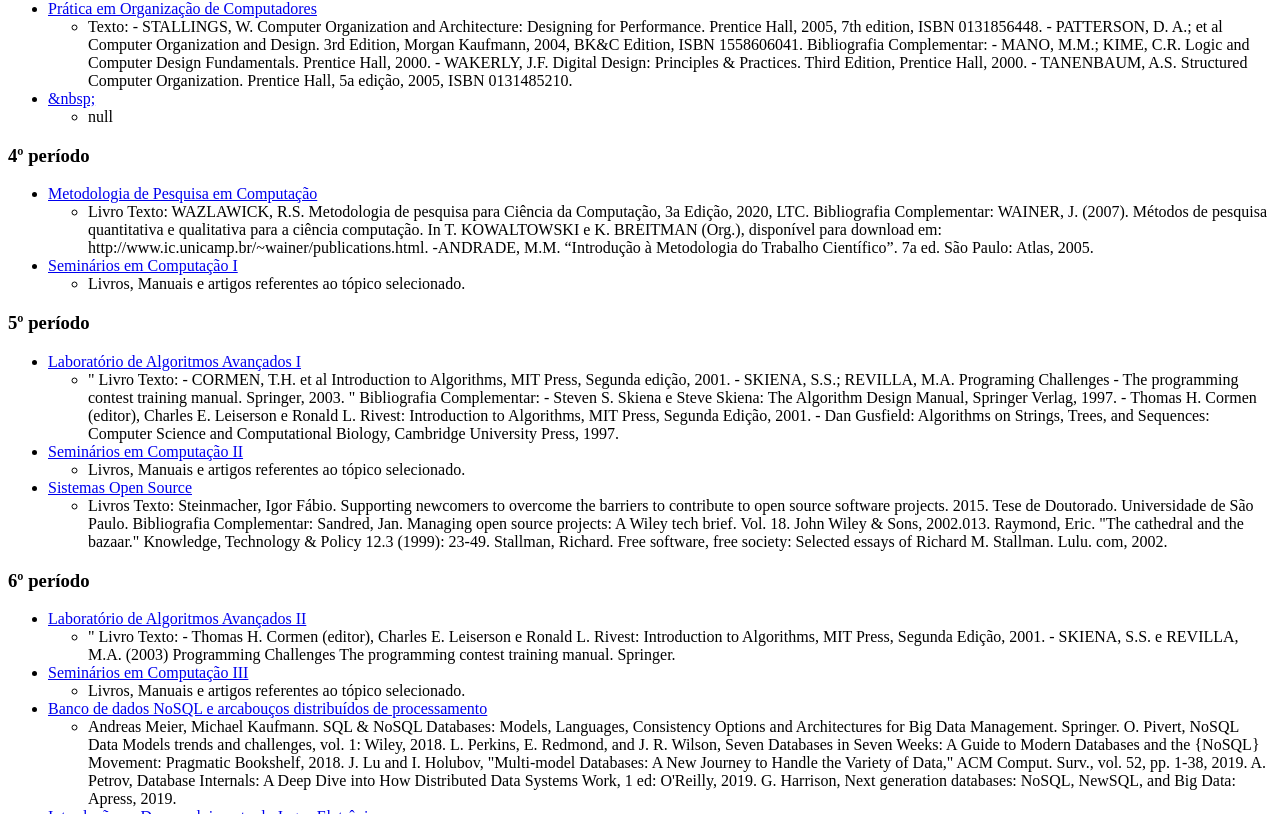
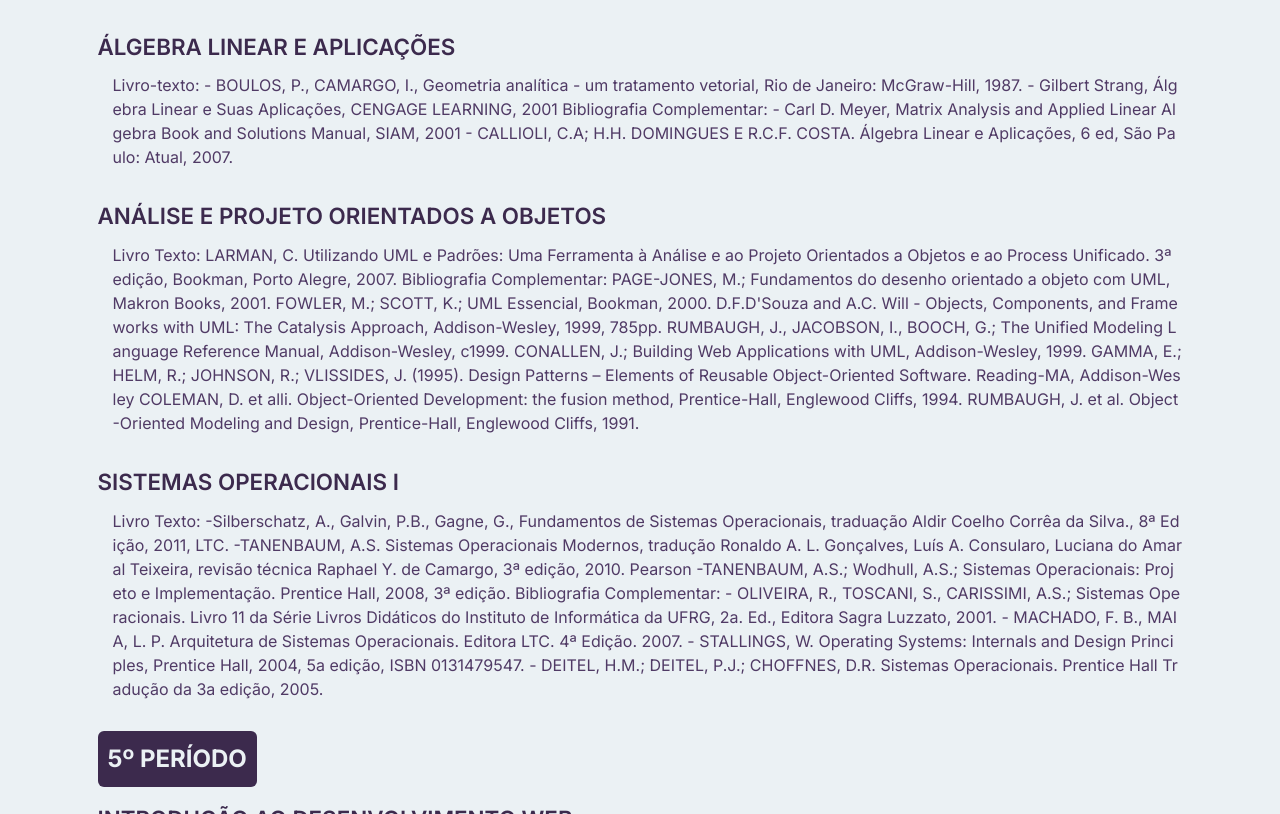
Before and after one commit to lucasnsaraujo/learn, a SvelteKit app: page / in a window 1280 px wide. Shown: the part 5646-6460 px from the top of the page. Built offline with nearby package versions, Linux system fonts and the light colour scheme.

Commit message:
making it a little less ugly;

```diff
--- a/src/app.html
+++ b/src/app.html
@@ -2,6 +2,9 @@
 <html lang="en">
 	<head>
 		<meta charset="utf-8" />
+		<link rel="preconnect" href="https://fonts.googleapis.com">
+		<link rel="preconnect" href="https://fonts.gstatic.com" crossorigin>
+		<link href="https://fonts.googleapis.com/css2?family=Inter:wght@100;200;300;400;500;600;700;800;900&display=swap" rel="stylesheet">
 		<link rel="icon" href="%sveltekit.assets%/favicon.png" />
 		<meta name="viewport" content="width=device-width" />
 		%sveltekit.head%
--- /dev/null
+++ b/src/components/List/Card.svelte
@@ -0,0 +1,98 @@
+<script>
+	export let title;
+	export let subjectsArray;
+
+	const organizePerPeriod = (data) =>
+		data
+			.reduce((acc, subject) => {
+				let { period } = subject;
+				period = Number(period);
+
+				if (!acc?.[period - 1]?.length) {
+					acc[period - 1] = [];
+				}
+
+				acc[period - 1].push(subject);
+
+				return acc;
+			}, [])
+			.filter((item) => item);
+</script>
+
+<h2>{title}</h2>
+<div class="card">
+	{#each organizePerPeriod(subjectsArray) as subjects, index}
+		<div class="period">
+			<h4>{subjects[0].period}º período</h4>
+			{#each subjects as subject}
+				<div class="content">
+					<h5>
+						<a href={subject.link} target="_blank">{subject.name}</a>
+					</h5>
+					<ul>
+						<li>{subject.books}</li>
+					</ul>
+				</div>
+			{/each}
+		</div>
+	{/each}
+</div>
+
+<style>
+	h2 {
+		color: #ebf1f4;
+        margin-bottom: 20px;
+        text-align: center;
+        border-radius: 6px;
+        padding: 20px;
+        background-color: #3c2a4d;
+	}
+
+	h4 {
+		text-transform: uppercase;
+        margin-bottom: 15px;
+        background-color: #3c2a4d;
+        border-radius: 6px;
+        padding: 10px;
+        max-width: max-content;
+        font-weight: bold;
+        color: #ebf1f4;
+	}
+	h5 {
+		text-transform: uppercase;
+        color: #3c2a4d;
+        font-size: 1.4rem;
+        margin-bottom: 10px;
+	}
+
+    h5 > a {
+        text-decoration: none;
+        color: unset;
+    }
+
+    h5 > a:visited {
+        color: unset;
+    }
+
+    h5:hover {
+        filter: opacity(0.5);
+        transition: all 0.15s ease-in-out;
+        text-decoration: underline;
+    }
+
+	li {
+		line-break: anywhere;
+        margin-left: 15px;
+        list-style: none;
+        color: #503a65;
+	}
+
+	.card {
+		border-radius: 6px;
+		/* background-color: #95adbe; */
+		margin-bottom: 80px;
+	}
+    .content {
+        margin-bottom: 30px;
+    }
+</style>
--- a/src/routes/+page.svelte
+++ b/src/routes/+page.svelte
@@ -1,90 +1,56 @@
+<script>
+	import data from '../resources/data.json';
+	import Card from '../components/List/Card.svelte';
+	import '../styles.css';
+
+	const obligatory = data.filter((item) => item.section === 'obligatory');
+
+	const elective = data.filter((item) => item.section === 'elective');
+
+	const free = data.filter((item) => item.section === 'free');
+</script>
+
 <svelte:head>
-    <title>Livros USP</title>
+	<title>Livros USP</title>
 </svelte:head>
 
-<script>
-    import data from '../resources/data.json';
+<main>
+	<header>
+		<h1>Ciência da Computação para Autodidatas</h1>
+		<p>
+			Bem-vindo ao nosso site! Aqui você encontrará recursos de aprendizado de alta qualidade
+             para estudantes e desenvolvedores autodidatas interessados em Ciência da Computação.
+             Organizamos o material do curso da Universidade de São Paulo por período, com matérias
+             obrigatórias, eletivas e livres, juntamente com uma seleção de livros recomendados.
+             Explore nosso conteúdo e aproveite para expandir seu conhecimento na área. Bons estudos!
+		</p>
+	</header>
+	<Card title="Matérias obrigatórias" subjectsArray={obligatory} />
+	<Card title="Matérias eletivas" subjectsArray={elective} />
+	<Card title="Matérias livres" subjectsArray={free} />
+</main>
 
-    const organizePerPeriod = (data) => data.reduce((acc, subject) => {
-        let { period } = subject;
-        period = Number(period)
+<style>
+	main {
+		max-width: 1125px;
+		margin: 0 auto;
+		padding: 20px;
+	}
 
-        if (!acc?.[period - 1]?.length) {
-            acc[period - 1] = []
-        }
-
-        acc[period - 1].push(subject);
-
-        return acc
-    }, []).filter(item => item)
+	header {
+	}
+	header > h1 {
+		text-align: center;
+        color: #574f7d;
+        padding-bottom: 10px;
+        font-weight: 900;
+	}
+    header > p {
+        text-align: left;
+        color: #574f7d;
+        padding-bottom: 40px;
+    }
 
 
-    const obligatory = data.filter(item => item.section === 'obligatory');
-    const obligatoryPerPeriod = organizePerPeriod(obligatory)
 
-    const elective = data.filter(item => item.section === 'elective');
-    const electivePerPeriod = organizePerPeriod(elective)
-
-    const free = data.filter(item => item.section === 'free');
-    const freePerPeriod = organizePerPeriod(free);
-
-</script>
-
-
-<div>
-    <h2>Matérias <strong>obrigatórias</strong></h2>
-    {#each obligatoryPerPeriod as subjects, index}
-        <h3>{subjects[0].period}º período</h3>
-        <ul>
-            {#each subjects as subject}
-            <li>
-                <a href={subject.link} target="_blank">{subject.name}</a>
-                <ul>
-                    <li>{subject.books}</li>
-                </ul>
-            </li>
-            {/each}
-        </ul>
-    <ul></ul>
-    {/each}
-</div>
-
-<hr/>
-
-<div>
-    <h2>Matérias <strong>eletivas</strong></h2>
-    {#each electivePerPeriod as subjects, index}
-        <h3>{subjects[0].period}º período</h3>
-        <ul>
-            {#each subjects as subject}
-            <li>
-                <a href={subject.link} target="_blank">{subject.name}</a>
-                <ul>
-                    <li>{subject.books}</li>
-                </ul>
-            </li>
-            {/each}
-        </ul>
-    <ul></ul>
-    {/each}
-</div>
-
-<hr/>
-
-<div>
-    <h2>Matérias <strong>livres</strong></h2>
-    {#each freePerPeriod as subjects, index}
-        <h3>{subjects[0].period}º período</h3>
-        <ul>
-            {#each subjects as subject}
-            <li>
-                <a href={subject.link} target="_blank">{subject.name}</a>
-                <ul>
-                    <li>{subject.books}</li>
-                </ul>
-            </li>
-            {/each}
-        </ul>
-    <ul></ul>
-    {/each}
-</div>
+</style>
--- /dev/null
+++ b/src/styles.css
@@ -0,0 +1,75 @@
+* {
+    margin: 0;
+    padding: 0;
+    box-sizing: border-box;
+  }
+
+  html {
+    font-size: 16px;
+  }
+
+  body {
+    font-size: 1rem;
+    line-height: 1.5;
+  }
+
+  h1 {
+    font-size: 2.5rem;
+  }
+
+  h2 {
+    font-size: 2rem;
+  }
+
+  h3 {
+    font-size: 1.75rem;
+  }
+
+  h4 {
+    font-size: 1.5rem;
+  }
+
+  h5 {
+    font-size: 1.25rem;
+  }
+
+  h6 {
+    font-size: 1rem;
+  }
+
+  p {
+    font-size: 1rem;
+  }
+
+html {
+    @media (max-width: 1080px) {
+        font-size: 93.75%;
+    }
+
+    @media (max-width: 720px) {
+        font-size: 87.5%;
+    }
+}
+
+body {
+    background: #ebf1f4;
+    -webkit-font-smoothing: antialiased;
+}
+
+button {
+    cursor: pointer;
+}
+
+[disabled] {
+    opacity: 0.6;
+    cursor: not-allowed;
+}
+
+body, input, textarea, button {
+    font-family: 'Inter', sans-serif;
+    font-weight: 400;
+}
+
+h1, h2, h3, h4, h5, h6 {
+    font-weight: 600;
+}
```
Also changed, not shown: src/components/List.svelte (deleted), src/resources/data.json, static/favicon.png.
